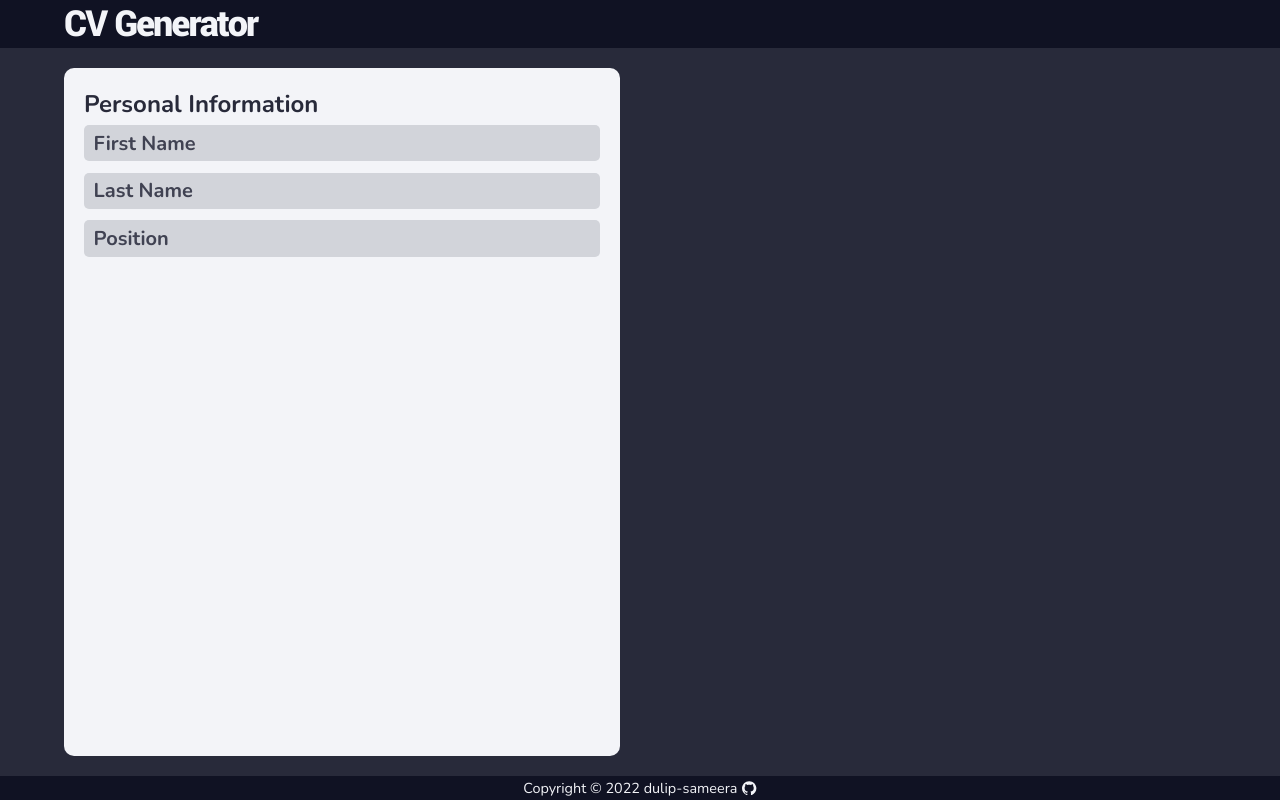
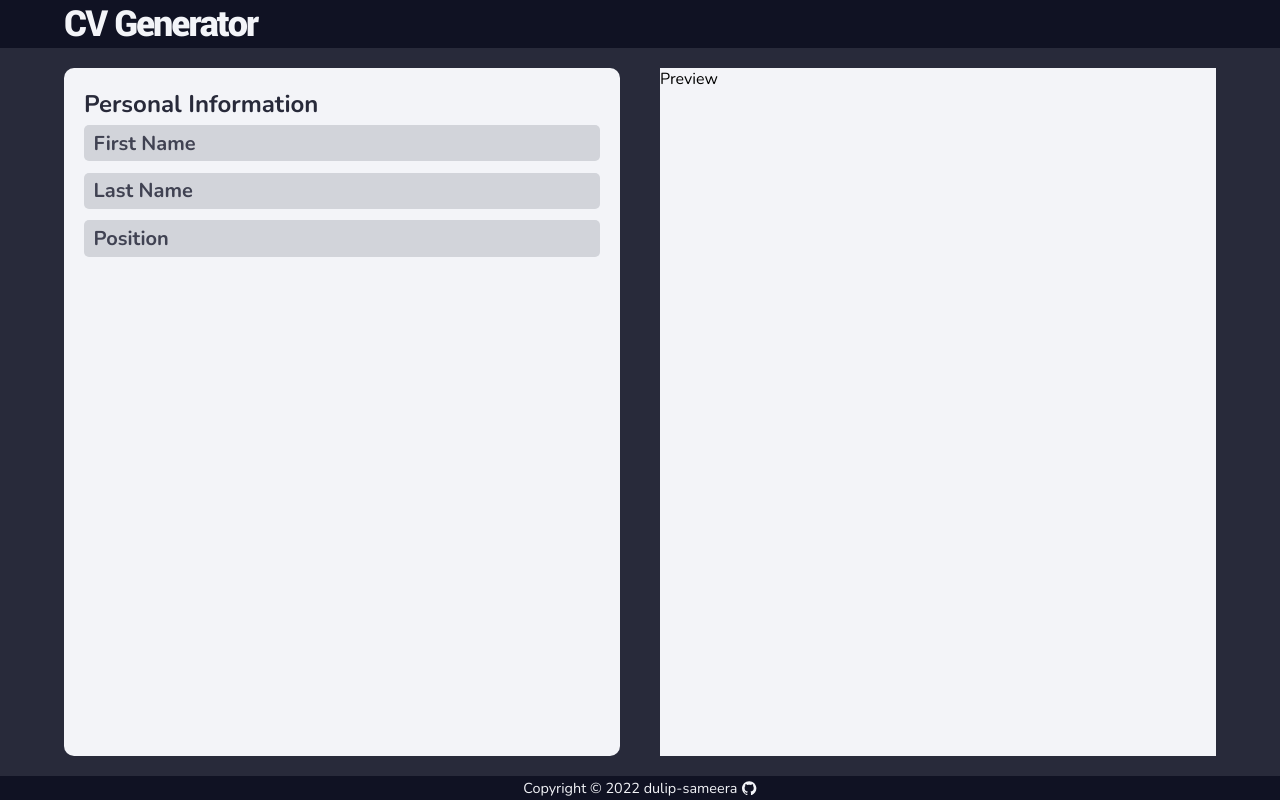
Before and after one commit to dulip-sameera/react-cv-generator, a React (Create React App) app: page / in a window 1280 px wide. Built offline with nearby package versions, Linux system fonts and the light colour scheme.

Commit message:
add the preview component

```diff
--- a/src/components/Body/Body.js
+++ b/src/components/Body/Body.js
@@ -2,6 +2,7 @@ import React, { Component } from "react";
 import styled from "styled-components";
 import { Form } from "./Form";
 import updateDataState from "./Form/Utils/updateDataState";
+import Preview from "./Preview";
 
 const LayoutDiv = styled.div`
   grid-row: 2/3;
@@ -78,6 +79,7 @@ export class Body extends Component {
     return (
       <LayoutDiv>
         <Form info={this.state} onChangeFn={this.onInputChange} />
+        <Preview info={this.state.data} />
       </LayoutDiv>
     );
   }
```
